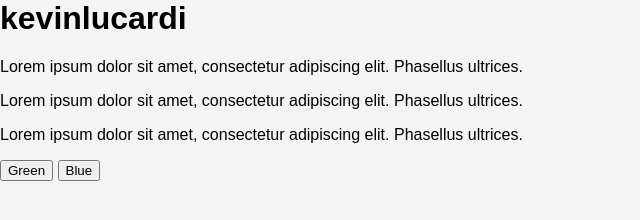
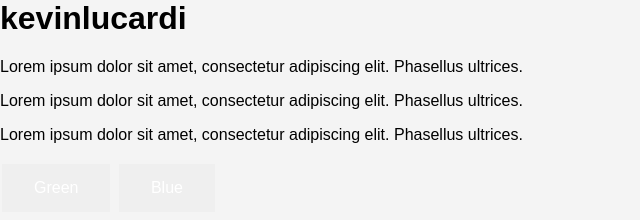
Before and after one commit to klucardi/kevinlucardi, a plain HTML site: page index.html in a window 1280 px wide. Shown: the whole page, without its empty margins (0-640 px from the left). Drawn offline with Linux system fonts and the light colour scheme.

Commit message:
Update style.css

```diff
--- a/style.css
+++ b/style.css
@@ -4,3 +4,15 @@
     padding: 0;
     background-color: #f4f4f4;
 }
+
+.button {
+    border: none;
+    color: white;
+    padding: 15px 32px;
+    text-align: center;
+    text-decoration: none;
+    display: inline-block;
+    font-size: 16px;
+    margin: 4px 2px;
+    cursor: pointer;
+  }
```
